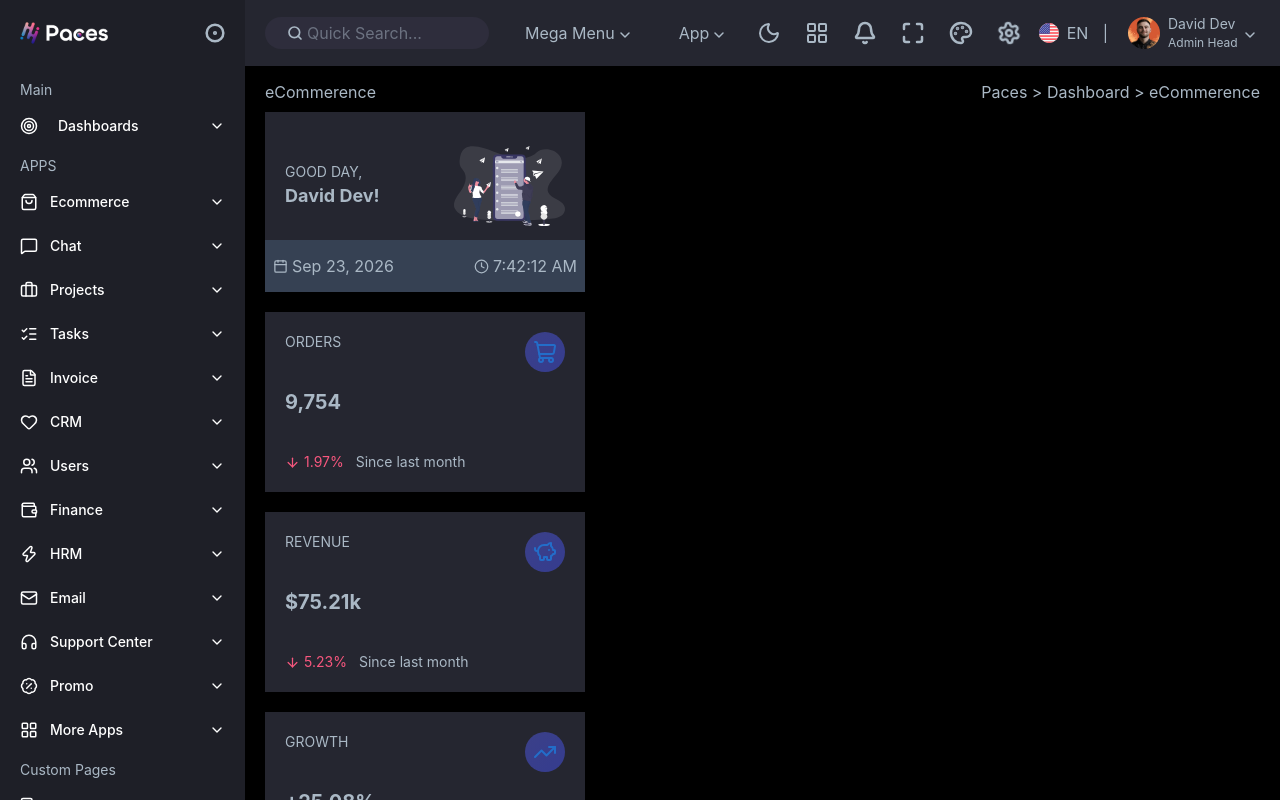
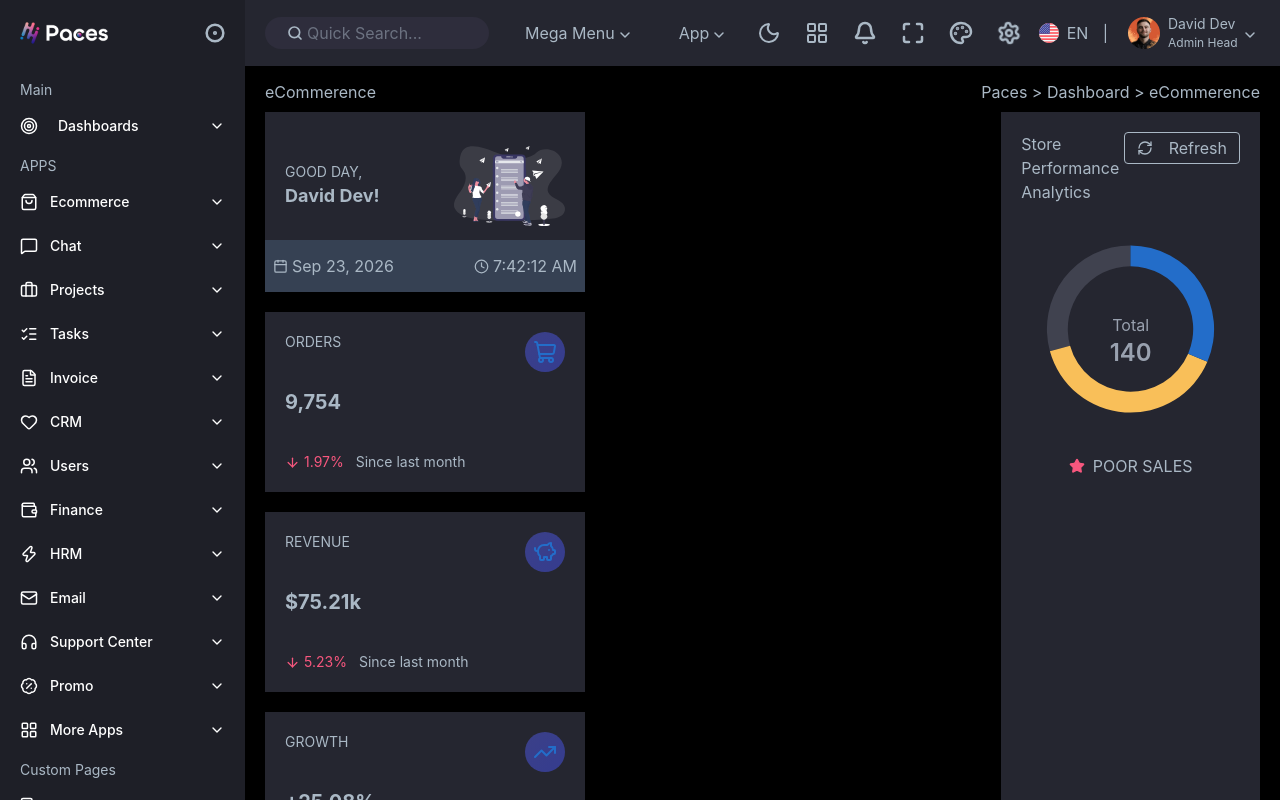
Before and after one commit to Husnainawm/Paces-Ecommerence-Admin-panel, a React (Vite) app: page / in a window 1280 px wide. Built offline with nearby package versions, Linux system fonts and the light colour scheme.

Commit message:
Dount Graph Done

```diff
--- /dev/null
+++ b/src/Component/Heros/Dountgraph.jsx
@@ -0,0 +1,72 @@
+import React from 'react'
+import { Pie,PieChart,Cell,Tooltip,ResponsiveContainer } from 'recharts'
+import { RefreshCw, Star } from 'lucide-react'
+
+const Dountgraph = () => {
+    const data=[
+        {Name:"Sponsored:",
+        value:41,
+        colors: "#40424f"
+        },
+        {
+            Name:"Affiliate:",
+            value:55,
+            colors:"#f9bf59"
+        },
+        {
+            Name:"Direct:",
+            value:44,
+            colors:"#236dc9"
+        }
+        ]
+
+          const total = data.reduce((sum, item) => sum + item.value, 0);
+
+        const colors =["red","green","blue"]
+  return (
+    <div className='w-[26%] bg-backCol p-5'>
+        <div className='flex justify-between'>
+            <p>Store Performance Analytics</p>
+            <button className='flex gap-4 items-center h-8 border rounded p-3'><RefreshCw size={16}/>Refresh</button>
+        </div>
+        <div className='relative'>
+        <ResponsiveContainer width="100%" height={250}>
+            <PieChart>
+                <Pie
+                data={data}
+                cx="50%"
+                cy="50%"
+                dataKey="value"
+                innerRadius="60%"
+                startAngle={90}
+                endAngle={450}
+
+                >
+                    {
+                        data.map((elem,idx)=>{
+                            return<Cell key={idx} fill={elem.colors} stroke="none"/>
+                        })
+                    }
+
+
+                </Pie>
+                <Tooltip
+            formatter={(value, name, props) => [value, props.payload.Name]}
+            contentStyle={{ backgroundColor: '#1e1f27', border: 'none', borderRadius: '8px', color: '#fff' }}
+          />
+            </PieChart>
+        </ResponsiveContainer>
+        <div className="absolute inset-0 flex flex-col items-center justify-center pointer-events-none">
+          <span className="text-gray-400">Total</span>
+          <span className="text-gray-400 text-2xl font-semibold">{total}</span>
+        </div>
+        <p className='flex justify-center gap-2 items-center'>
+            <Star size={16} className='fill-redCol text-redCol'/>
+            POOR SALES
+        </p>
+        </div>
+    </div>
+  )
+}
+
+export default Dountgraph
--- a/src/Component/Heros/Homepage.jsx
+++ b/src/Component/Heros/Homepage.jsx
@@ -1,12 +1,16 @@
 import React from 'react'
 import Nav from './Nav'
 import Sectionone from './Sectionone'
+import Dountgraph from './Dountgraph'
 
 const Homepage = () => {
     return (
         <div className='px-5 h-lvh pt-20 [&::-webkit-scrollbar]:hidden flex flex-1 flex-col gap-2 overflow-y-auto'>
             <Nav />
+            <div className='flex justify-between'>
             <Sectionone />
+            <Dountgraph/>
+            </div>
         </div>
     )
 }
```
